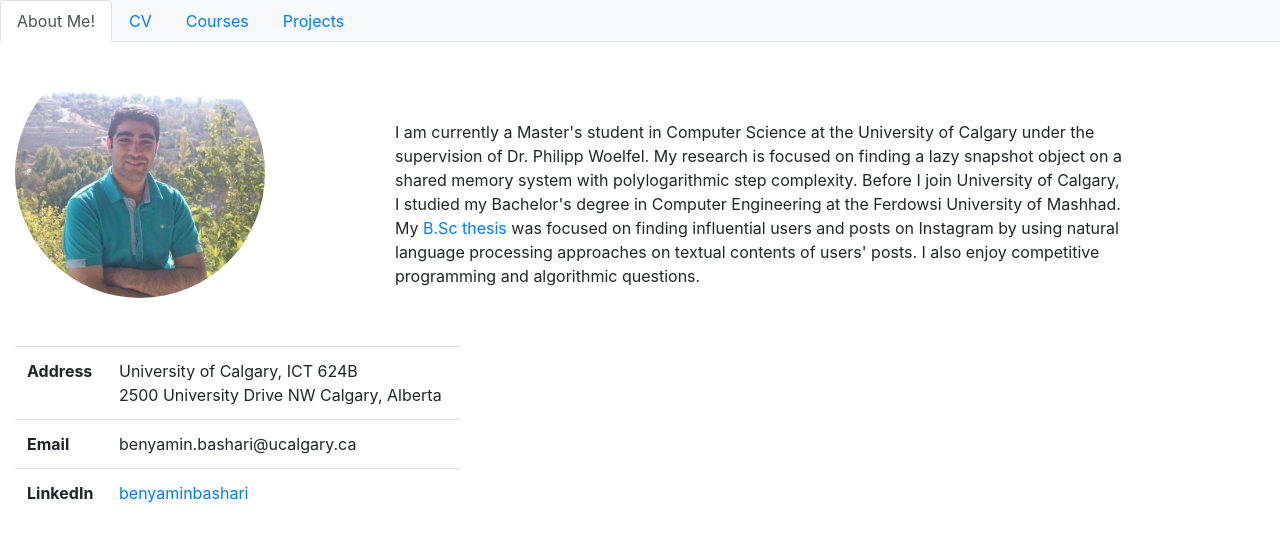
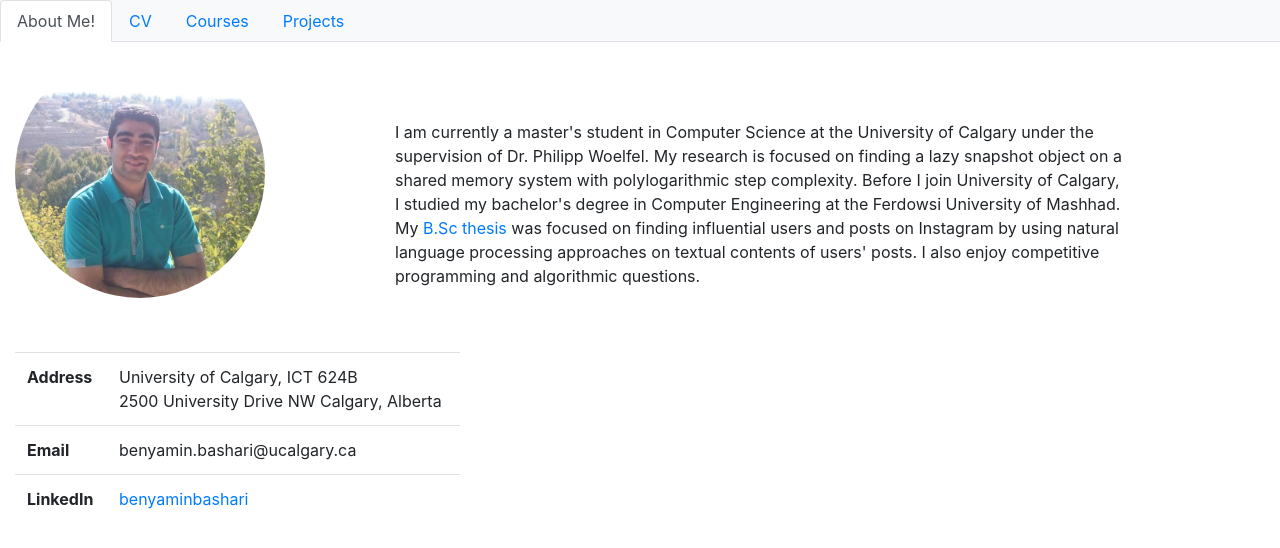
Before and after one commit to benyaminbashari/benyaminbashari.github.io, a plain HTML site: page index.html in a window 1280 px wide. Drawn offline with nearby package versions, Linux system fonts and the light colour scheme.

Commit message:
Bio update

```diff
--- a/index.html
+++ b/index.html
@@ -53,11 +53,11 @@
                 <div class="col-8">
                     <br><br><br><br><br>
 
-
-                    I am currently a Master's student in Computer Science at the University of Calgary under the supervision of Dr. Philipp Woelfel. My research is focused on finding a lazy snapshot object on a shared memory system with polylogarithmic step complexity.
-                    Before I join University of Calgary, I studied my Bachelor's degree in Computer Engineering at the Ferdowsi University of Mashhad.
+                    <p>
+                    I am currently a master's student in Computer Science at the University of Calgary under the supervision of Dr. Philipp Woelfel. My research is focused on finding a lazy snapshot object on a shared memory system with polylogarithmic step complexity.
+                    Before I join University of Calgary, I studied my bachelor's degree in Computer Engineering at the Ferdowsi University of Mashhad.
                     My <a href="https://journals.sagepub.com/doi/full/10.1177/0020294019877489">B.Sc thesis</a> was focused on finding influential users and posts on Instagram by using natural language processing approaches on textual contents of users' posts.
-                    I also enjoy competitive programming and algorithmic questions.
+                    I also enjoy competitive programming and algorithmic questions.</p>
 
                 </div>
 
```
